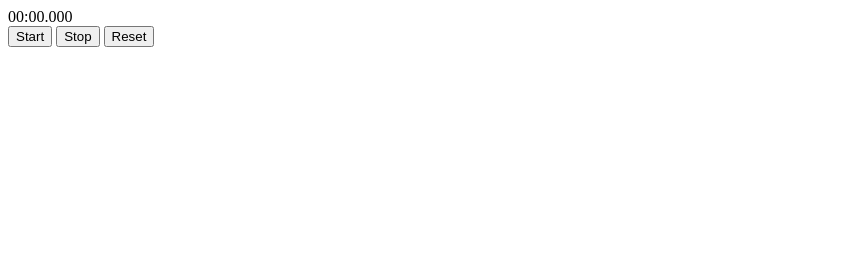
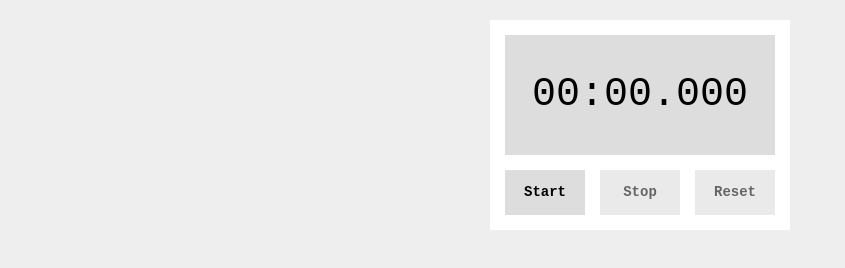
Before and after one commit to hideki1104/javascript_stopwatch, a plain HTML site: page index.html in a window 1280 px wide. Shown: the whole page, without its empty margins (0-845 px from the left). Drawn offline with Linux system fonts and the light colour scheme.

Commit message:
stopwatch#12

```diff
--- a/css/styles.css
+++ b/css/styles.css
@@ -1 +1,40 @@
-styles.css
+body{
+	font-family: 'Courier New', monospace;
+	font-size: 14px;
+	background: #eee;
+}
+
+.container {
+	margin: 20px auto;
+	width:270px;
+	background: #fff;
+	padding: 15px;
+	text-align: center;
+}
+
+#timer {
+	background: #ddd;
+	height: 120px;
+	line-height: 120px;
+	font-size: 40px;
+	margin-bottom: 15px;
+}
+
+.btn {
+	width: 80px;
+	height: 45px;
+	line-height: 45px;
+	background: #ddd;
+	font-weight: bold;
+	cursor: pointer;
+	user-select: none;
+}
+
+.controls {
+	display: flex;
+	justify-content: space-between;
+}
+
+.inactive {
+	opacity: 0.6;
+}
--- a/index.html
+++ b/index.html
@@ -6,10 +6,14 @@
 	<link rel="stylesheet" href="css/styles.css">
 </head>
 <body>
-	<div id="timer">00:00.000</div>
-	<button id="start">Start</button>
-	<button id="stop">Stop</button>
-	<button id="reset">Reset</button>
+	<div class="container">
+		<div id="timer">00:00.000</div>
+			<div class="controls">
+			<div class="btn" id="start">Start</div>
+			<div class="btn" id="stop">Stop</div>
+			<div class="btn" id="reset">Reset</div>
+		</div>
+	</div>
 
 	<script src="js/main.js"></script>
 </body>
--- a/js/main.js
+++ b/js/main.js
@@ -8,9 +8,10 @@
 
   let startTime;
   let timeoutId;
+  let elapsedTime = 0;
 
   function countUp() {
-    const d = new Date(Date.now() - startTime);
+    const d = new Date(Date.now() - startTime + elapsedTime);
     const m = String(d.getMinutes()).padStart(2, '0');
     const s = String(d.getSeconds()).padStart(2, '0');
     const ms = String(d.getMilliseconds()).padStart(3, '0');
@@ -22,16 +23,50 @@
     }, 10);
   }
 
+  function setButtonStateInitial(){
+  	start.classList.remove('inactive')
+  	stop.classList.add('inactive')
+  	reset.classList.add('inactive')
+  }
+
+  function setButtonStateRunning(){
+  	start.classList.add('inactive')
+  	stop.classList.remove('inactive')
+  	reset.classList.add('inactive')
+  }
+
+  function setButtonStateStopped(){
+  	start.classList.remove('inactive')
+  	stop.classList.add('inactive')
+  	reset.classList.remove('inactive')
+  }
+
+  setButtonStateInitial();
+
   start.addEventListener('click', () => {
+  	  if (start.classList.contains('inactive') === true) {
+  	  	return;
+  	  }
+  	setButtonStateRunning()
     startTime = Date.now();
     countUp();
   });
 
     stop.addEventListener('click', () => {
+      if (stop.classList.contains('inactive') === true) {
+  	  	return;
+  	  }
+      setButtonStateStopped()
       clearTimeout(timeoutId);
+      elapsedTime += Date.now() - startTime;
   });
 
      reset.addEventListener('click', () => {
+      if (reset.classList.contains('inactive') === true) {
+  	  	return;
+  	  }
+      setButtonStateInitial()
       timer.textContent = '00:00.000';
+      elapsedTime = 0;
   });
 }
```
